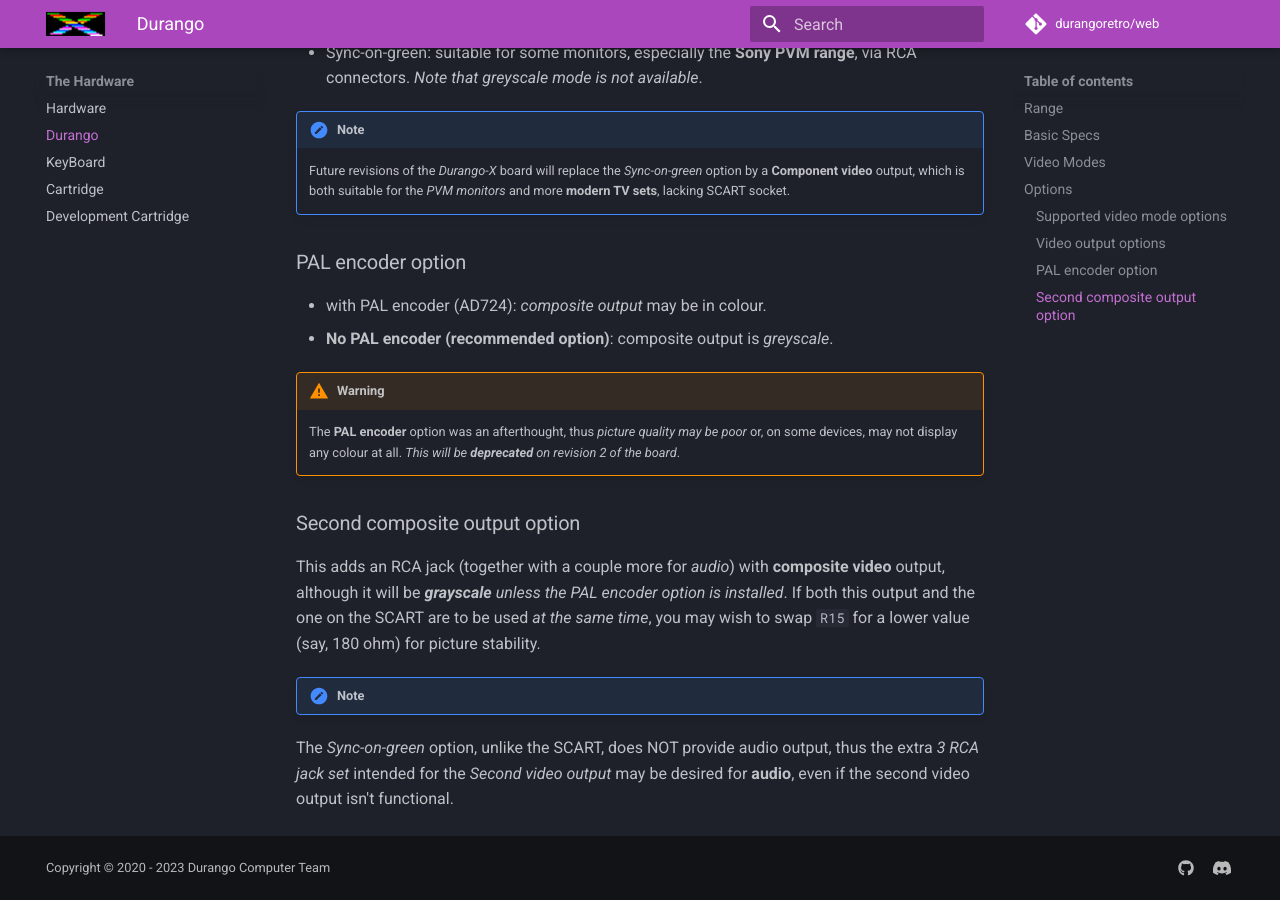
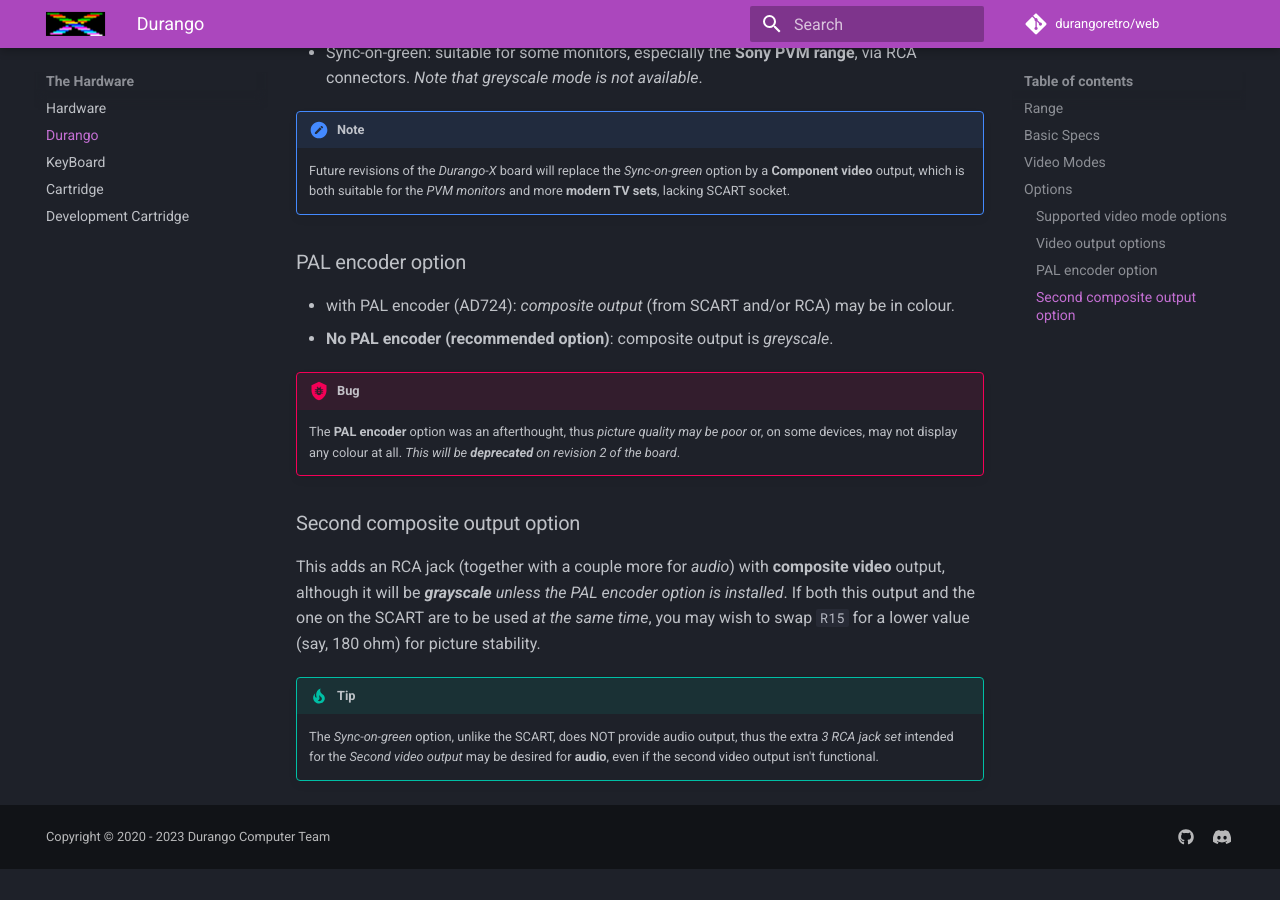
Before and after one commit to durangoretro/web, an MkDocs documentation site: the page built from docs/hardware/durango.md, in a window 1280 px wide and 900 px high, scrolled down 2204 px. Built offline with MkDocs 1.6.1 and Material for MkDocs 9.7.7, drawn with Linux system fonts in a browser that asks for light colours; comment, search, counter and statistics services are not loaded; after the commit the page ends 3073 px from its top, so only the background shows below that.

Commit message:
tidy up notes in dX hardware

```diff
--- a/docs/hardware/durango.md
+++ b/docs/hardware/durango.md
@@ -62,10 +62,10 @@ The _Durango project_ allows to build your computer under **several configuratio
 
 ### PAL encoder option
 
-* with PAL encoder (AD724): _composite output_ may be in colour.
+* with PAL encoder (AD724): _composite output_ (from SCART and/or RCA) may be in colour.
 * **No PAL encoder (recommended option)**: composite output is _greyscale_.
 
-!!! warning
+!!! bug
 
 	The **PAL encoder** option was an afterthought, thus _picture quality may be poor_ or, on some devices, may not display any colour at all. _This will be **deprecated** on revision 2 of the board_.
 
@@ -73,6 +73,6 @@ The _Durango project_ allows to build your computer under **several configuratio
 
 This adds an RCA jack (together with a couple more for _audio_) with **composite video** output, although it will be _**grayscale** unless the PAL encoder option is installed_. If both this output and the one on the SCART are to be used _at the same time_, you may wish to swap `R15` for a lower value (say, 180 ohm) for picture stability.
 
-!!! note
+!!! tip
 
-The _Sync-on-green_ option, unlike the SCART, does NOT provide audio output, thus the extra _3 RCA jack set_ intended for the _Second video output_ may be desired for **audio**, even if the second video output isn't functional.
+	The _Sync-on-green_ option, unlike the SCART, does NOT provide audio output, thus the extra _3 RCA jack set_ intended for the _Second video output_ may be desired for **audio**, even if the second video output isn't functional.
```
